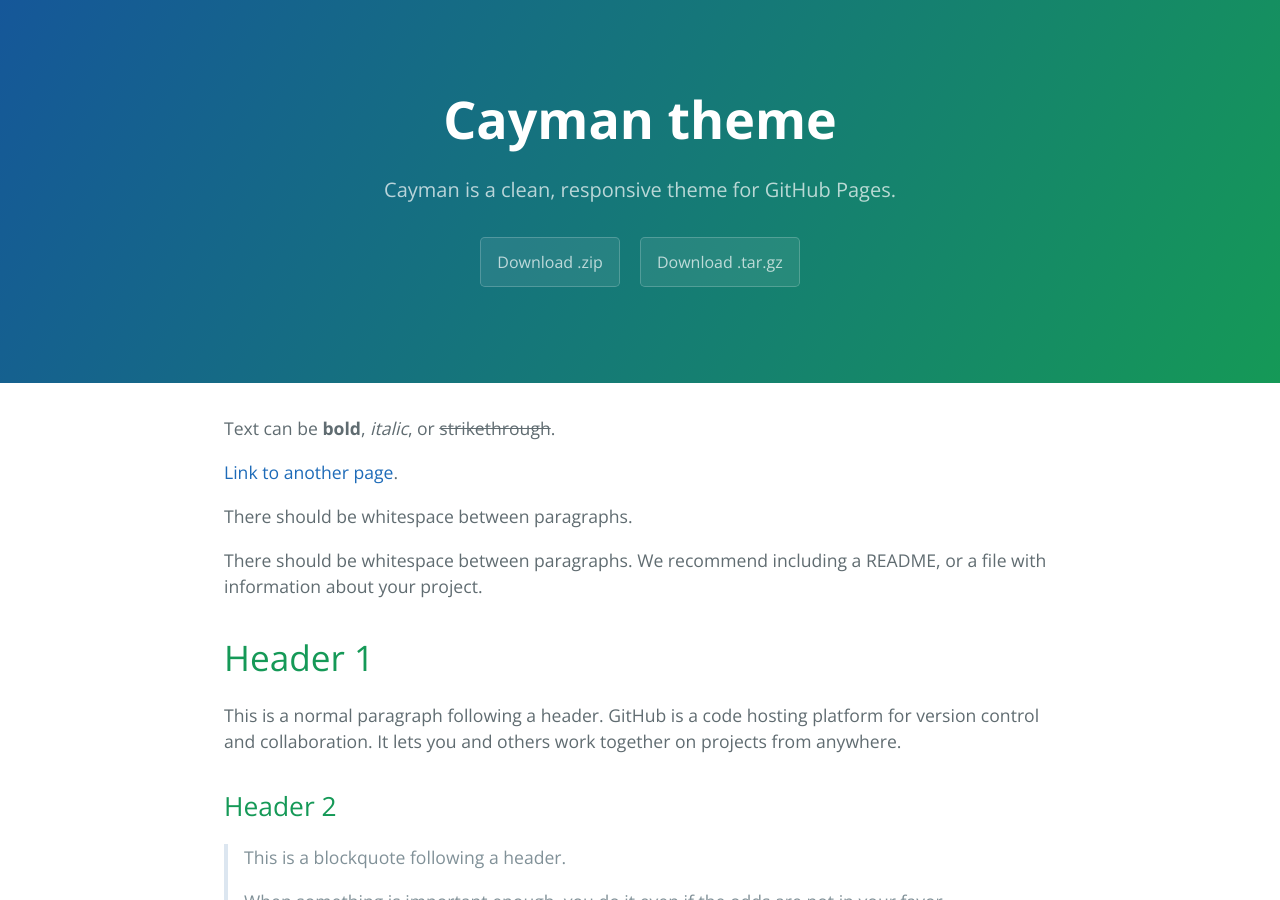
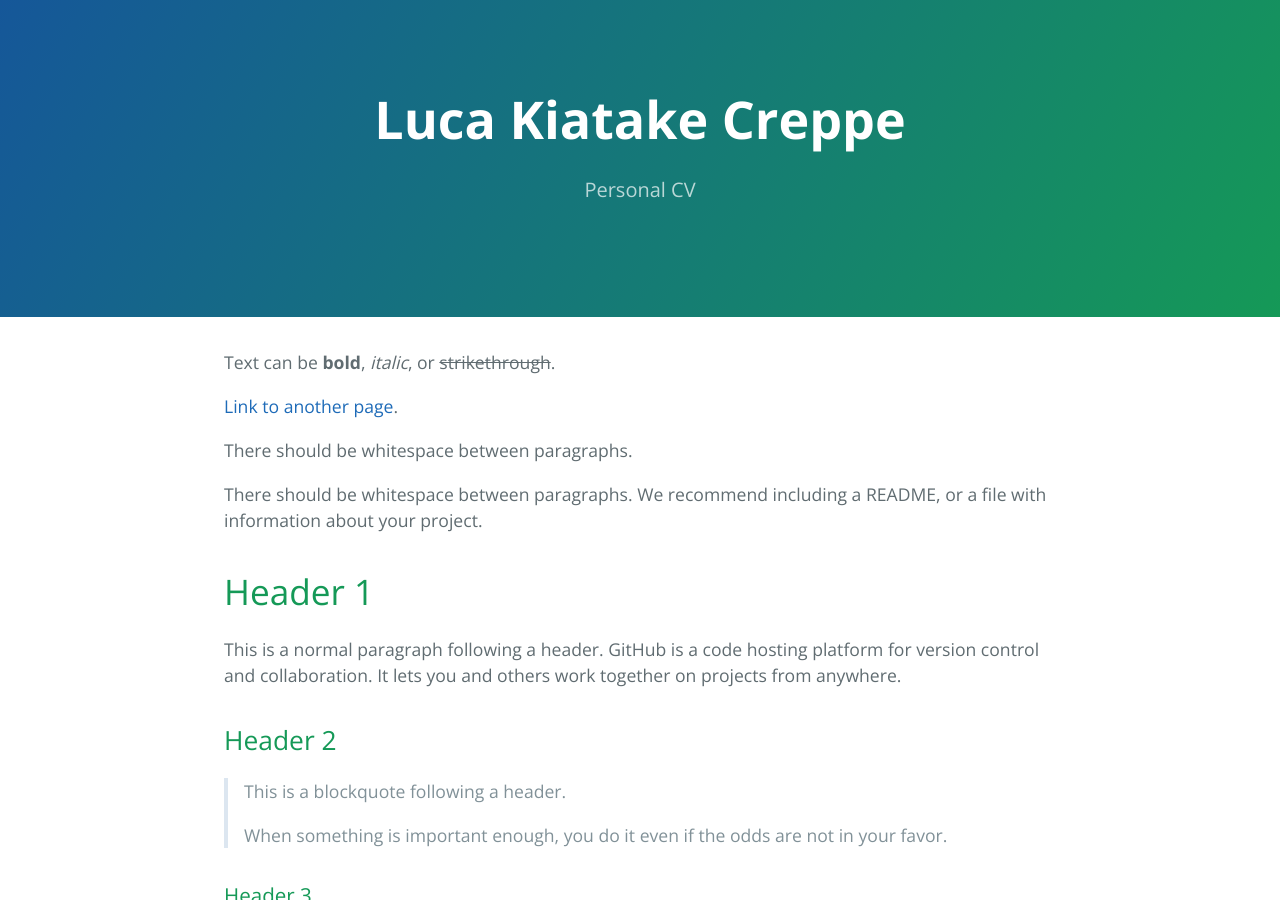
Before and after one commit to lucacreppe/lucacreppe.github.io, a Jekyll site: the page built from index.md, in a window 1280 px wide and 900 px high. Built offline with Jekyll 4.4.1, drawn with Linux system fonts in a browser that asks for light colours.

Commit message:
Update _config.yml

```diff
--- a/_config.yml
+++ b/_config.yml
@@ -1,5 +1,5 @@
-title: Cayman theme
-description: Cayman is a clean, responsive theme for GitHub Pages.
-show_downloads: true
+title: Luca Kiatake Creppe
+description: Personal CV
+show_downloads: false
 google_analytics:
 theme: jekyll-theme-cayman
```
